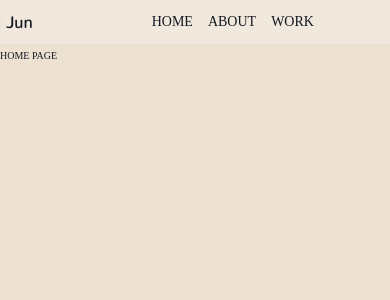
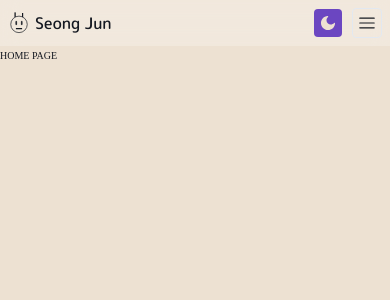
Before and after one commit to lofi-J/lofi-j.github.io, a React (Vite) app: page / in a window 390 px wide. Shown: the top 300 px of the page. Built offline with nearby package versions, Linux system fonts and the light colour scheme.

Commit message:
[dev] media query module
 - 반응형 모듈 작성
 - css 변수 gray 추가
 - Header 사이드바 state 추가

```diff
--- a/src/components/Header.tsx
+++ b/src/components/Header.tsx
@@ -1,10 +1,14 @@
-import React from "react";
+import React, {useState} from "react";
 import {css} from "@emotion/react";
 import {Theme} from "../App.tsx";
 import {IoSunnyOutline} from "react-icons/io5";
 import {AiFillMoon} from "react-icons/ai";
+import {RxHamburgerMenu} from "react-icons/rx";
 import SVGIcon from "../assets/svg/svg.tsx";
 import {Link} from "react-router-dom";
+import {mq} from "../styles/media.ts";
+import useMediaQuery from "../hooks/useMediaQuery.ts";
+import {breakpoint} from "../styles/media.ts";
 
 
 interface IHeader {
@@ -13,37 +17,49 @@ interface IHeader {
 }
 
 const Header = ({theme, setTheme}: IHeader) => {
+  const isTablet = useMediaQuery('tablet');
+  const [showSideBar, setShowSideBar] = useState(false);
 
   const changeTheme = () => {
     setTheme(prev => prev === 'dark' ? 'light' : 'dark');
   }
 
   return (
-    <header css={header(theme)}>
+    <header css={header}>
       <div className={'container'}>
-        <div className={'logo-wrap'}>
+        <div css={logoWrap} className={'logo-wrap'}>
           <SVGIcon name={'hmm'} />
           <span className={'name'}>Seong Jun</span>
         </div>
-        <nav>
+        {!isTablet && (
+          <nav css={navigation}>
             <Link to={'/'}>HOME</Link>
             <Link to={'/about'}>ABOUT</Link>
             <Link to={'/work'}>WORK</Link>
           </nav>
+        )}
         <div className={'toggle-wrap'}>
-          <div onClick={() => changeTheme()}>
+          <div css={toggle(theme)} onClick={() => changeTheme()}>
             {theme === 'dark' ?
               <IoSunnyOutline />:
               <AiFillMoon />
             }
           </div>
+          {isTablet && (
+            <div css={toggle(theme)} className={'hamburger'} onClick={() => setShowSideBar(prev => !prev)}>
+              <RxHamburgerMenu />
+              {showSideBar && (
+                <div css={sidebar}></div>
+              )}
+            </div>
+          )}
         </div>
       </div>
     </header>
   );
 }
 
-const header = (theme: Theme) => css`
+const header = css`
   width: 100%;
   display: flex;
   justify-content: center;
@@ -56,9 +72,23 @@ const header = (theme: Theme) => css`
     align-items: center;
   }
 
-  .logo-wrap {
+  /* media */
+  ${mq('tablet')} {
+    .container {
+      width: ${breakpoint.tablet}px;
+      justify-content: space-between;
+    }
+    .toggle-wrap {
+      display: flex;
+      align-items: center;
+      gap: 1rem;
+    }
+  }
+
+`;
+
+const logoWrap = css`
   cursor: pointer;
-    width: max-content;
   display: flex;
   justify-content: flex-end;
   align-items: center;
@@ -84,13 +114,14 @@ const header = (theme: Theme) => css`
     font-size: 1.6rem;
     font-weight: 500;
   }
-  }
-  nav {
-    min-width: 40rem;
+`;
+
+const navigation = css`
+  min-width: 60rem;
   display: flex;
   justify-content: center;
   align-items: center;
-    gap: 1.5rem;
+  gap: 5rem;
   a {
     position: relative;
     font-size: 1.4rem;
@@ -108,9 +139,9 @@ const header = (theme: Theme) => css`
       }
     }
   }
-  }
+`;
 
-  .toggle-wrap > div {
+const toggle = (theme: Theme) => css`
   cursor: pointer;
   display: flex;
   justify-content: flex-end;
@@ -124,14 +155,32 @@ const header = (theme: Theme) => css`
     height: 1.8rem;
     fill: var(--background-color);
     stroke: var(--background-color);
-      transition: transform 0.3s ease-in-out;
+    transition: all 0.3s ease-in-out;
   }
   &:hover {
+    background-color: ${theme === 'dark' ? 'var(--orange-200)' : 'var(--purple-200)'};
     svg {
       transform: rotate(30deg);
     }
   }
+
+  /* Hamburger */
+  &.hamburger {
+    position: relative;
+    background-color: transparent;
+    border: 1px solid var(--gray-200);
+    svg {
+      transform: unset;
+    }
+    &:hover {
+      background-color: var(--gray-200);
+    }
   }
 `;
 
+const sidebar = css`
+  position: absolute;
+
+`;
+
 export default Header;
--- /dev/null
+++ b/src/hooks/useMediaQuery.ts
@@ -0,0 +1,33 @@
+import {useState, useEffect} from "react";
+
+const mediaQueries = {
+  desktop: '(min-width: 1024px)',
+  tablet: '(max-width: 768px)',
+  mobile: '(max-width: 480px)',
+}
+
+type TmediaQueries = keyof typeof mediaQueries;
+
+const useMediaQuery = (query: string | TmediaQueries) => {
+  const queryString = (Object.keys(mediaQueries) as Array<TmediaQueries>).includes(query as TmediaQueries)
+    ? mediaQueries[query as TmediaQueries] :
+    query;
+
+  const [matches, setMatches] = useState<boolean>(() => window.matchMedia(queryString).matches);
+
+  useEffect(() => {
+    const mediaQuertList = window.matchMedia(queryString);
+
+    const listener = (event: MediaQueryListEvent) => {
+      setMatches(event.matches);
+    }
+
+    mediaQuertList.addEventListener("change", listener);
+
+    return () => mediaQuertList.removeEventListener("change", listener);
+  }, [queryString])
+
+  return matches;
+}
+
+export default useMediaQuery;
--- a/src/main.tsx
+++ b/src/main.tsx
@@ -13,8 +13,24 @@ const globalStyle = css`
     --background-color: rgb(24, 24, 24);
     --color: rgb(233, 233, 233);
     --header-background-color: #20202380;
+
+    --gray-50: #F7FAFC;
+    --gray-100: #EDF2F7;
+    --gray-200: #E2E8F0;
+    --gray-300: #CBD5E0;
+    --gray-400: #A0AEC0;
+    --gray-500: #718096;
+    --gray-600: #4A5568;
+    --gray-700: #2D3748;
+    --gray-800: #1A202C;
+    --gray-900: #171923;
+
     --orange: #FBD38D;
+    --orange-100: #EEC886;
+    --orange-200: #E2BE7F;
     --purple: #6B46C1;
+    --purple-100: #6642B7;
+    --purple-200: #603FAE;
 
     --max-header-height: 5rem;
     --max-width: 120rem;
--- /dev/null
+++ b/src/styles/media.ts
@@ -0,0 +1,13 @@
+const MOBILE_SIZE = 480;
+const TABLET_SIZE = 768;
+const DESKTOP_SIZE = 1024;
+
+export const breakpoint = {
+  desktop: DESKTOP_SIZE,
+  tablet: TABLET_SIZE,
+  mobile: MOBILE_SIZE,
+}
+
+export const mq = (device: keyof typeof breakpoint, type: 'min' | 'max' = 'max') => {
+  return `@media (${type}-width: ${breakpoint[device]}px)`;
+}
--- a/vite.config.ts
+++ b/vite.config.ts
@@ -8,4 +8,8 @@ export default defineConfig({
     react({jsxImportSource: '@emotion/react'}),
     svgr()
   ],
+  server: {
+    port: 3000,
+    strictPort: true
+  },
 })
```
Lines whose indentation alone changed are shown as unchanged.
